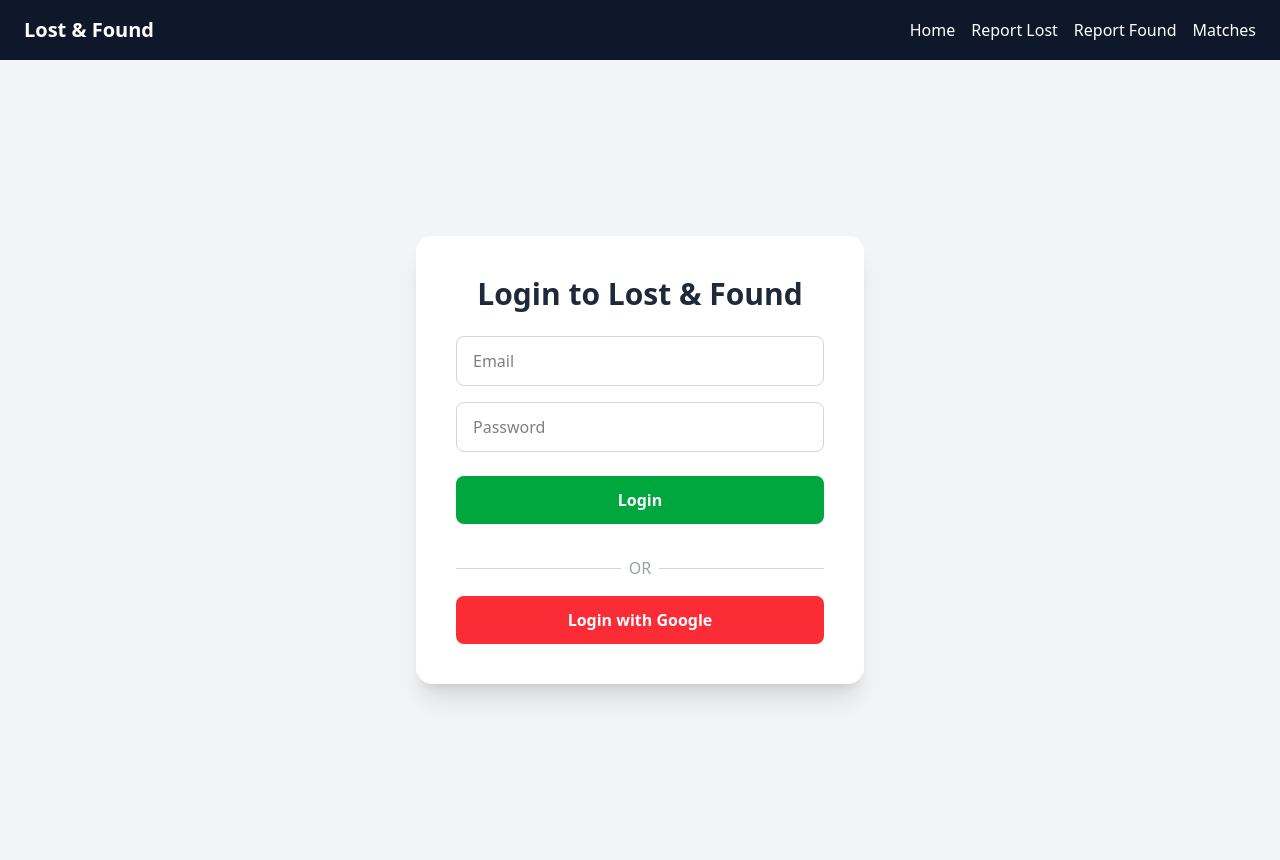
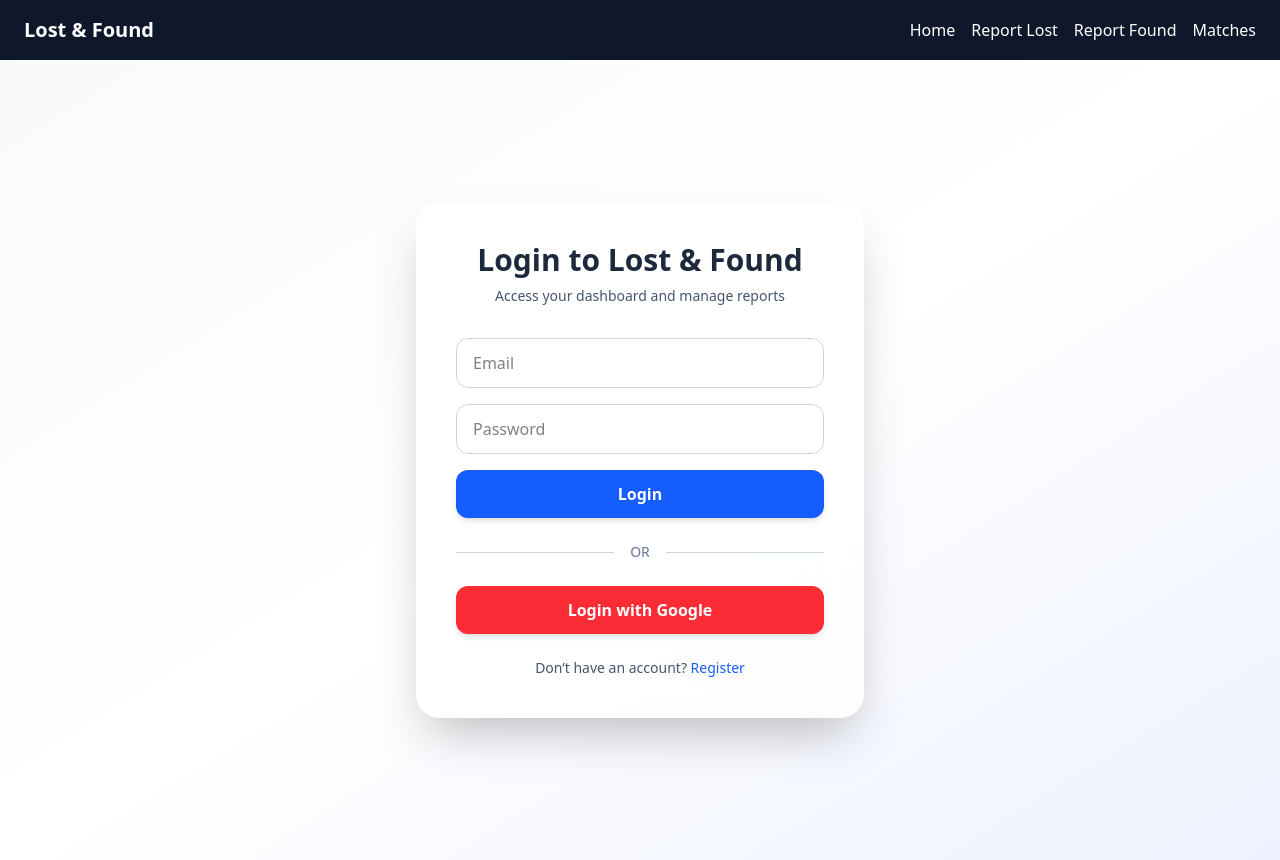
Before and after one commit to alok-dev115/CodeSync, a React (Vite) app: page /login in a window 1280 px wide. Built offline with nearby package versions, Linux system fonts and the light colour scheme; no server answers.

Commit message:
Improve Login page UI

```diff
--- a/src/pages/Login.jsx
+++ b/src/pages/Login.jsx
@@ -1,50 +1,79 @@
 import { useState } from "react";
 import { useNavigate } from "react-router-dom";
-import { useAuth } from "../auth/AuthContext";
+import {
+  signInWithEmailAndPassword,
+  GoogleAuthProvider,
+  signInWithPopup,
+} from "firebase/auth";
+import { auth } from "../firebase/firebaseConfig";
 
-export default function Login() {
-  const { login, googleLogin } = useAuth();
+const Login = () => {
   const navigate = useNavigate();
 
   const [email, setEmail] = useState("");
   const [password, setPassword] = useState("");
   const [error, setError] = useState("");
+  const [loading, setLoading] = useState(false);
 
-  const handleLogin = async () => {
+  // 🔐 Email/Password Login
+  const handleLogin = async (e) => {
+    e.preventDefault();
+    setError("");
+    setLoading(true);
+
     try {
-      setError("");
-      await login(email, password);
-      navigate("/dashboard");
+      await signInWithEmailAndPassword(auth, email, password);
+      navigate("/"); // go to Home (dashboard UI is there)
     } catch (err) {
       setError(err.message);
+    } finally {
+      setLoading(false);
     }
   };
 
+  // 🔐 Google Login
   const handleGoogleLogin = async () => {
+    setError("");
     try {
-      setError("");
-      await googleLogin();
-      navigate("/dashboard");
+      const provider = new GoogleAuthProvider();
+      await signInWithPopup(auth, provider);
+      navigate("/");
     } catch (err) {
       setError(err.message);
     }
   };
 
   return (
-    <div className="min-h-screen flex items-center justify-center bg-gray-100 p-6">
-      <div className="bg-white shadow-xl rounded-2xl p-10 max-w-md w-full">
-        <h2 className="text-3xl font-bold text-gray-800 mb-6 text-center">Login to Lost & Found</h2>
+    <div className="min-h-screen flex items-center justify-center bg-gradient-to-br from-slate-50 via-white to-indigo-50 px-6">
+      <div className="bg-white/80 backdrop-blur-xl w-full max-w-md rounded-3xl shadow-2xl p-10">
 
+        {/* Header */}
+        <h1 className="text-3xl font-bold text-slate-800 text-center mb-2">
+          Login to Lost & Found
+        </h1>
+        <p className="text-slate-600 text-center mb-8 text-sm">
+          Access your dashboard and manage reports
+        </p>
+
+        {/* Error */}
         {error && (
-          <p className="text-red-500 mb-4 text-center">{error}</p>
+          <div className="mb-4 text-sm text-red-600 bg-red-50 px-4 py-2 rounded-md">
+            {error}
+          </div>
         )}
 
+        {/* Form */}
+        <form onSubmit={handleLogin} className="space-y-4">
           <input
             type="email"
             placeholder="Email"
             value={email}
             onChange={(e) => setEmail(e.target.value)}
-          className="w-full mb-4 px-4 py-3 rounded-lg border border-gray-300 focus:outline-none focus:ring-2 focus:ring-green-500"
+            required
+            className="
+              w-full px-4 py-3 rounded-xl border border-slate-300
+              focus:outline-none focus:ring-2 focus:ring-blue-500
+            "
           />
 
           <input
@@ -52,29 +81,59 @@ export default function Login() {
             placeholder="Password"
             value={password}
             onChange={(e) => setPassword(e.target.value)}
-          className="w-full mb-6 px-4 py-3 rounded-lg border border-gray-300 focus:outline-none focus:ring-2 focus:ring-green-500"
+            required
+            className="
+              w-full px-4 py-3 rounded-xl border border-slate-300
+              focus:outline-none focus:ring-2 focus:ring-blue-500
+            "
           />
 
           <button
-          onClick={handleLogin}
-          className="w-full bg-green-600 text-white font-semibold py-3 rounded-lg hover:bg-green-700 transition duration-300 mb-4"
+            type="submit"
+            disabled={loading}
+            className="
+              w-full bg-blue-600 text-white py-3 rounded-xl font-semibold
+              hover:bg-blue-700 hover:-translate-y-0.5
+              transition-all duration-200 shadow-md
+              disabled:opacity-60 disabled:cursor-not-allowed
+            "
           >
-          Login
+            {loading ? "Logging in..." : "Login"}
           </button>
+        </form>
 
-        <div className="flex items-center my-4">
-          <hr className="flex-grow border-gray-300" />
-          <span className="mx-2 text-gray-400">OR</span>
-          <hr className="flex-grow border-gray-300" />
+        {/* Divider */}
+        <div className="flex items-center my-6">
+          <div className="flex-grow h-px bg-slate-300" />
+          <span className="px-4 text-sm text-slate-500">OR</span>
+          <div className="flex-grow h-px bg-slate-300" />
         </div>
 
+        {/* Google Login */}
         <button
           onClick={handleGoogleLogin}
-          className="w-full bg-red-500 text-white font-semibold py-3 rounded-lg hover:bg-red-600 transition duration-300"
+          className="
+            w-full bg-red-500 text-white py-3 rounded-xl font-semibold
+            hover:bg-red-600 hover:-translate-y-0.5
+            transition-all duration-200 shadow-md
+          "
         >
           Login with Google
         </button>
+
+        {/* Footer */}
+        <p className="mt-6 text-center text-sm text-slate-600">
+          Don’t have an account?{" "}
+          <span
+            onClick={() => navigate("/register")}
+            className="text-blue-600 font-medium cursor-pointer hover:underline"
+          >
+            Register
+          </span>
+        </p>
       </div>
     </div>
   );
-}
+};
+
+export default Login;
```
Lines whose indentation alone changed are shown as unchanged.
